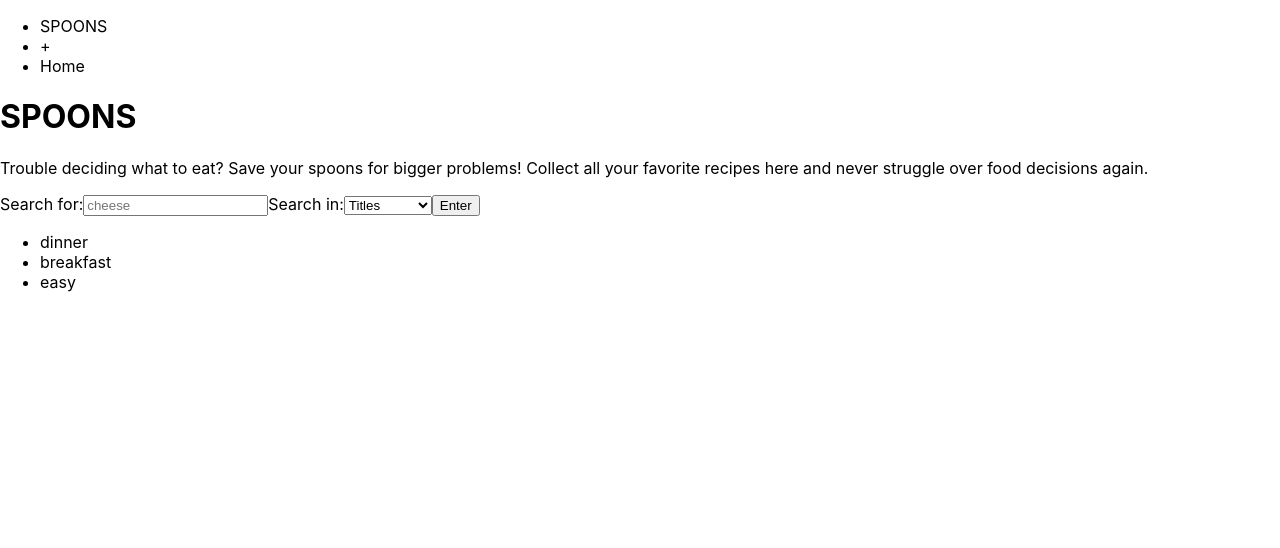
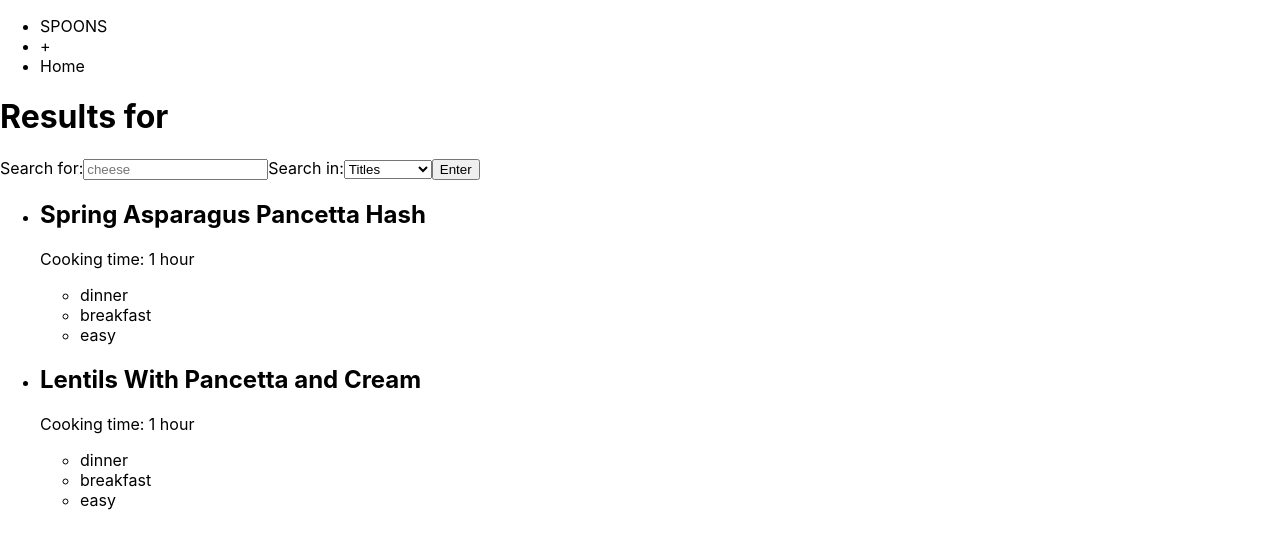
Before and after one commit to alfaraday/spoons-client, a React (Create React App) app: page / in a window 1280 px wide. Shown: the top 548 px of the page. Built offline with nearby package versions, Linux system fonts and the light colour scheme.

Commit message:
turns on ResultsPage

```diff
--- a/src/App.js
+++ b/src/App.js
@@ -2,6 +2,7 @@ import React, { Component } from 'react';
 import { Route } from 'react-router-dom'
 import RecipePage from './RecipePage/RecipePage'
 import LandingPage from './LandingPage/LandingPage'
+import ResultsPage from './ResultsPage/ResultsPage'
 
 export default class App extends Component {
   render() {
@@ -10,7 +11,7 @@ export default class App extends Component {
         {/* <Switch>
           <Route path='/recipes/:recipeId' component={RecipePage} />
         </Switch> */}
-        <LandingPage />
+        <ResultsPage />
       </div>
     )
   }
```
